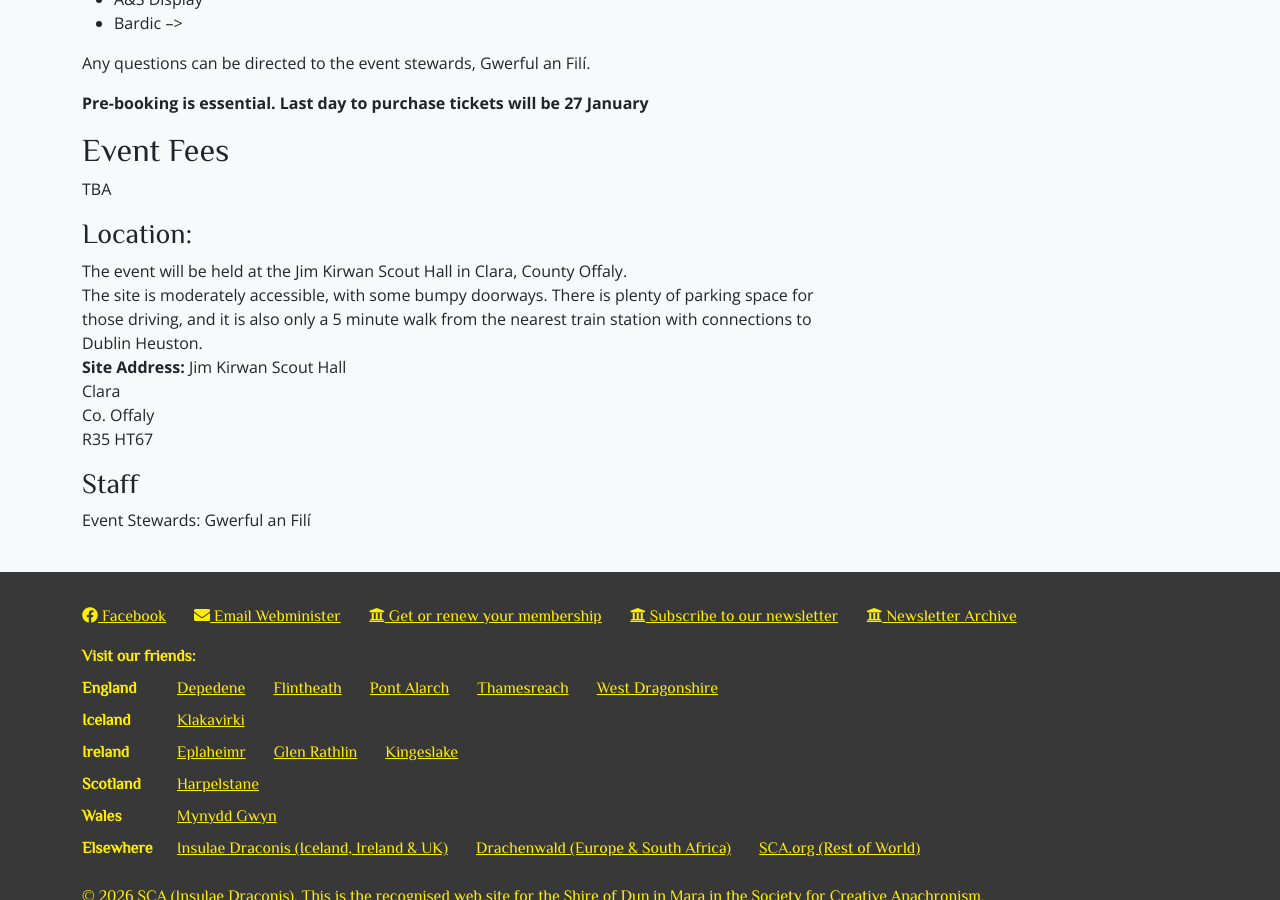
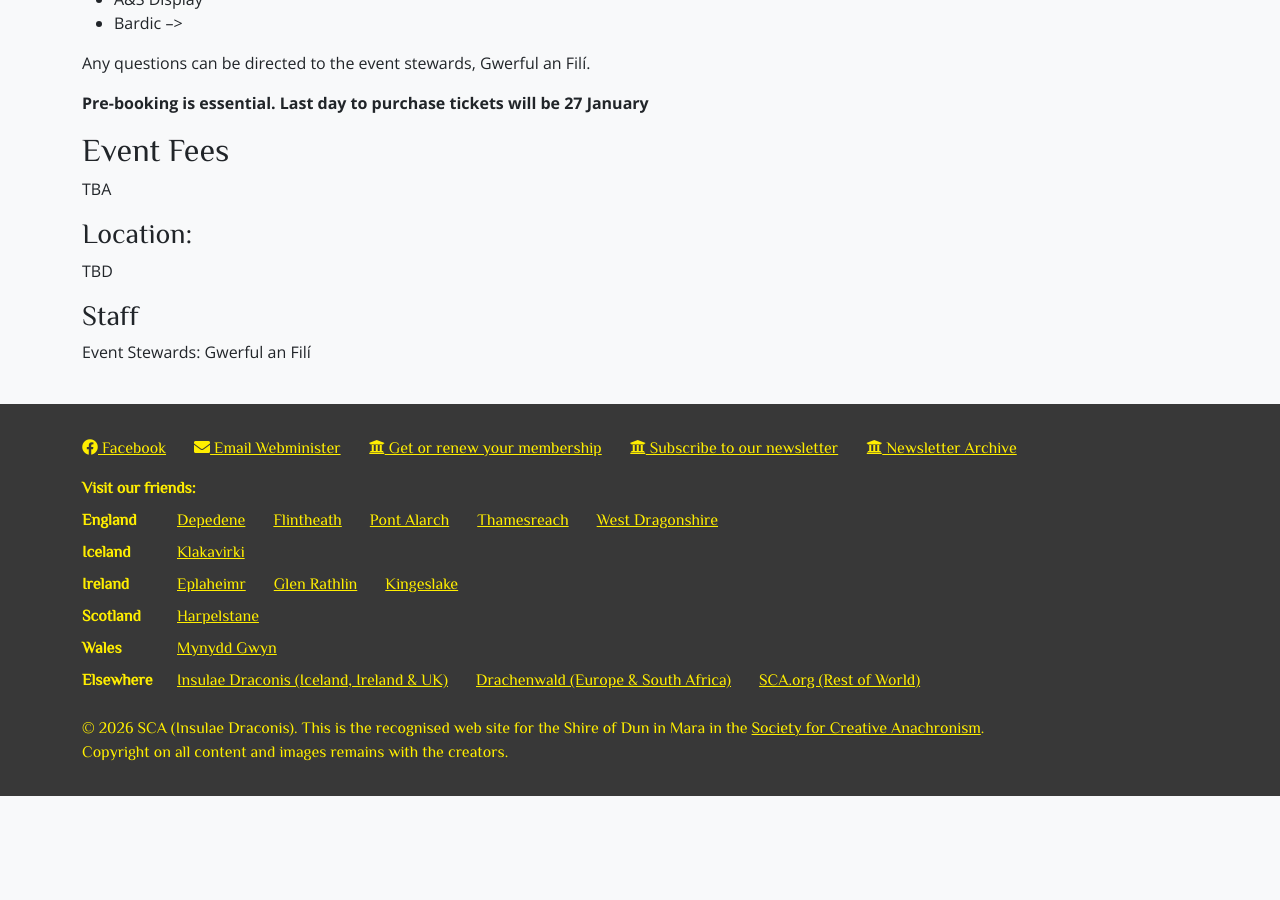
Before and after one commit to drachenwald/dun-in-mara, a Jekyll site: the page built from events/2027/imbolc/index.md, in a window 1280 px wide and 900 px high, scrolled down 1101 px. Built offline with Jekyll 4.4.1, drawn with Linux system fonts in a browser that asks for light colours; comment, search, counter and statistics services are not loaded; after the commit the page ends 1897 px from its top, so only the background shows below that.

Commit message:
removed location from Imbolc

```diff
--- a/events/2027/imbolc/index.md
+++ b/events/2027/imbolc/index.md
@@ -75,13 +75,14 @@ Children 12 and under: €0.00    -->
 
 
 ### Location:
-The event will be held at the Jim Kirwan Scout Hall in Clara, County Offaly.
+TBD
+<!-- The event will be held at the Jim Kirwan Scout Hall in Clara, County Offaly.
 The site is moderately accessible, with some bumpy doorways. There is plenty of parking space for those driving, and it is also only a 5 minute walk from the nearest train station with connections to Dublin Heuston.
 **Site Address:**
 Jim Kirwan Scout Hall
 Clara
 Co. Offaly
-R35 HT67
+R35 HT67    -->
 
 
 
--- a/events/index.md
+++ b/events/index.md
@@ -42,7 +42,7 @@ There are also other events across Ireland and Britain - see the [Principality C
 12 December 2026, Santry Community Resource Centre, Domville Court, Coolock Ln, Whitehall, Dublin 9, Co. Dublin
 
 ### [Imbolc](/events/2027/imbolc/)
-30 January 2027, Clara Scout Den, Clara, Co. Offaly
+30 January 2027, location TBD
 
 ### [Strawberry Raid VI](/events/2027/strawberry-raid-vi/)
 2 - 7 June 2027, Sigginstown Castle, Co. Wexford
```
